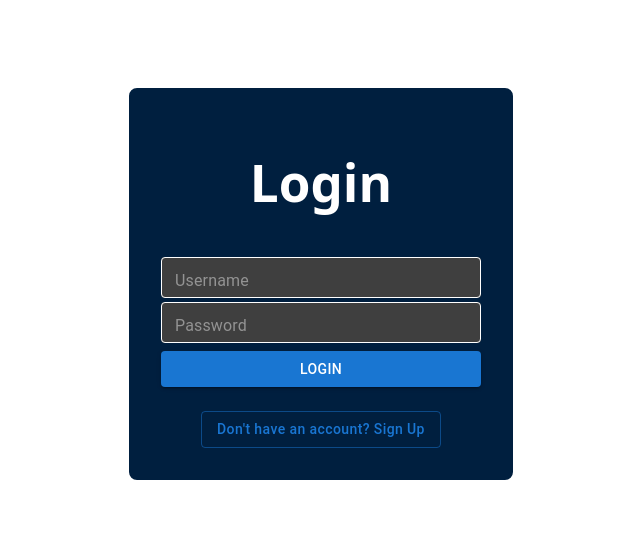
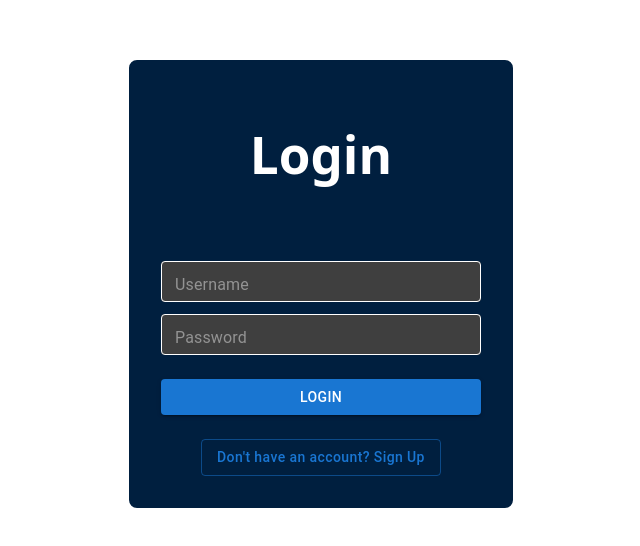
Before and after one commit to yveltal37/front-SkillMatch, a React (Vite) app: page / in a window 1280 px wide. Shown: the part 116-662 px from the top of the page, without its empty margins (319-959 px from the left). Built offline with nearby package versions, Linux system fonts and the light colour scheme.

Commit message:
refactor(auth): Extract CategoryCard component from list mapping

```diff
--- a/src/components/authForm/AutoForm.tsx
+++ b/src/components/authForm/AutoForm.tsx
@@ -14,9 +14,7 @@ function AuthForm({ isLogin }: { isLogin: boolean }) {
   const [isNexted, setIsNexted] = useState(false);
   const [selectedCategories, setSelectedCategories] = useState<number[]>([]);
 
-  const handleSubmit = async (e: React.FormEvent) => {
-    e.preventDefault();
-    if (isLogin) {
+  const handleLogin = async () => {
     try{
       const res = await login({ username, password });
       console.log("Logged in:", res.user);
@@ -26,7 +24,9 @@ function AuthForm({ isLogin }: { isLogin: boolean }) {
     } catch(err){
       console.log(err);
     }
-    } else {
+  }
+
+  const handleSignup = async () => {
     if (!isNexted) {
       setIsNexted(true);
       return;
@@ -49,6 +49,14 @@ function AuthForm({ isLogin }: { isLogin: boolean }) {
       console.log("Signup error:", err);
     }
   }
+
+  const handleSubmit = async (e: React.FormEvent) => {
+    e.preventDefault();
+    if (isLogin) {
+      await handleLogin();
+    } else {
+      await handleSignup();
+    }
   }
 
   return (
@@ -64,6 +72,7 @@ function AuthForm({ isLogin }: { isLogin: boolean }) {
         <>
           <TextField
             label="Username"
+            margin="normal"
             fullWidth
             value={username}
             onChange={(e) => setUsername(e.target.value)}
--- a/src/components/authForm/authForm.css
+++ b/src/components/authForm/authForm.css
@@ -1,7 +1,7 @@
 form{
   display: flex;
   flex-direction: column;
-  gap: 0.5rem;
+  gap: 1.5rem ;
 }
 
 .MuiOutlinedInput-root {
```
Also changed, not shown: src/services/api-acxios.ts (added), src/services/category-api.ts (added). Lines whose indentation alone changed are shown as unchanged.
